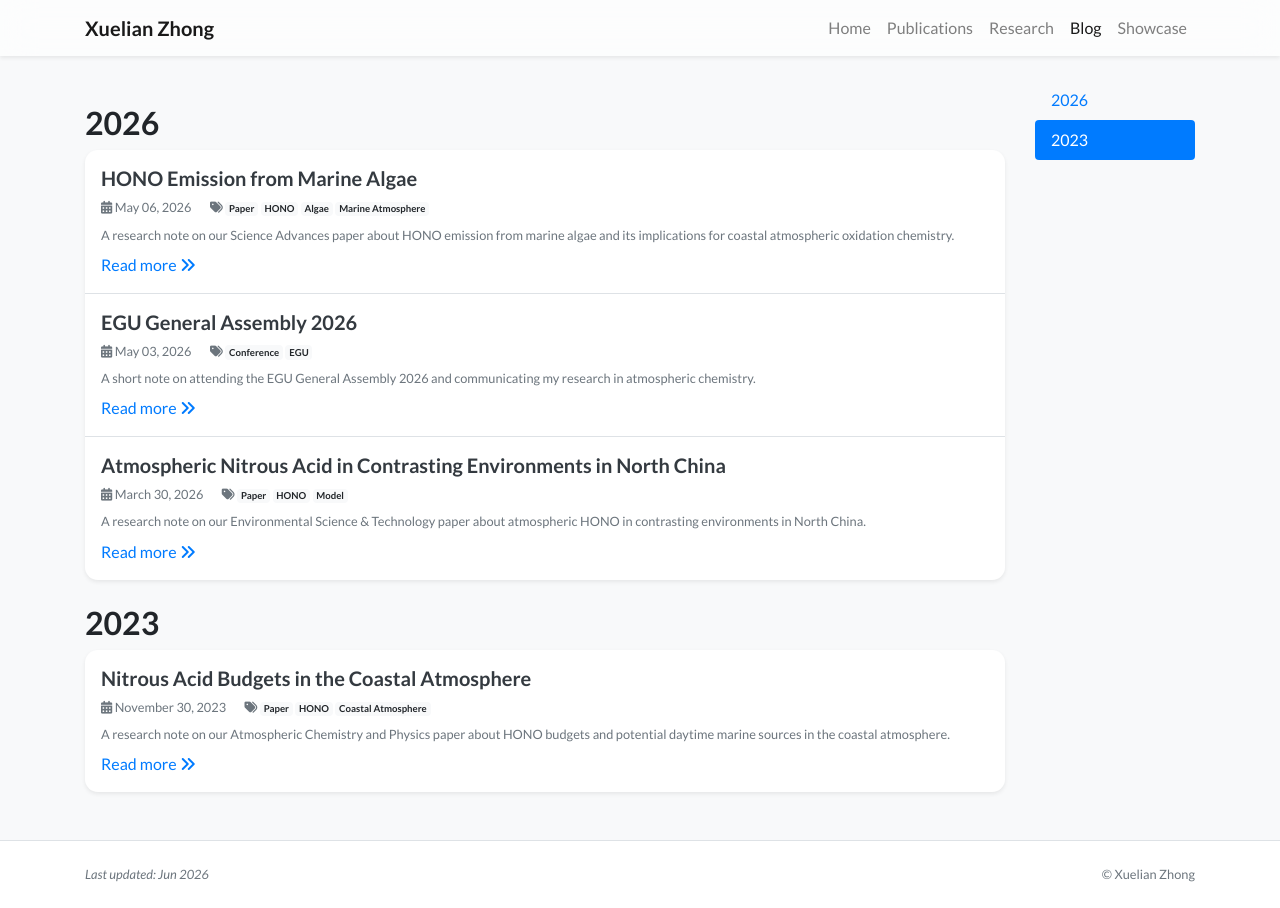
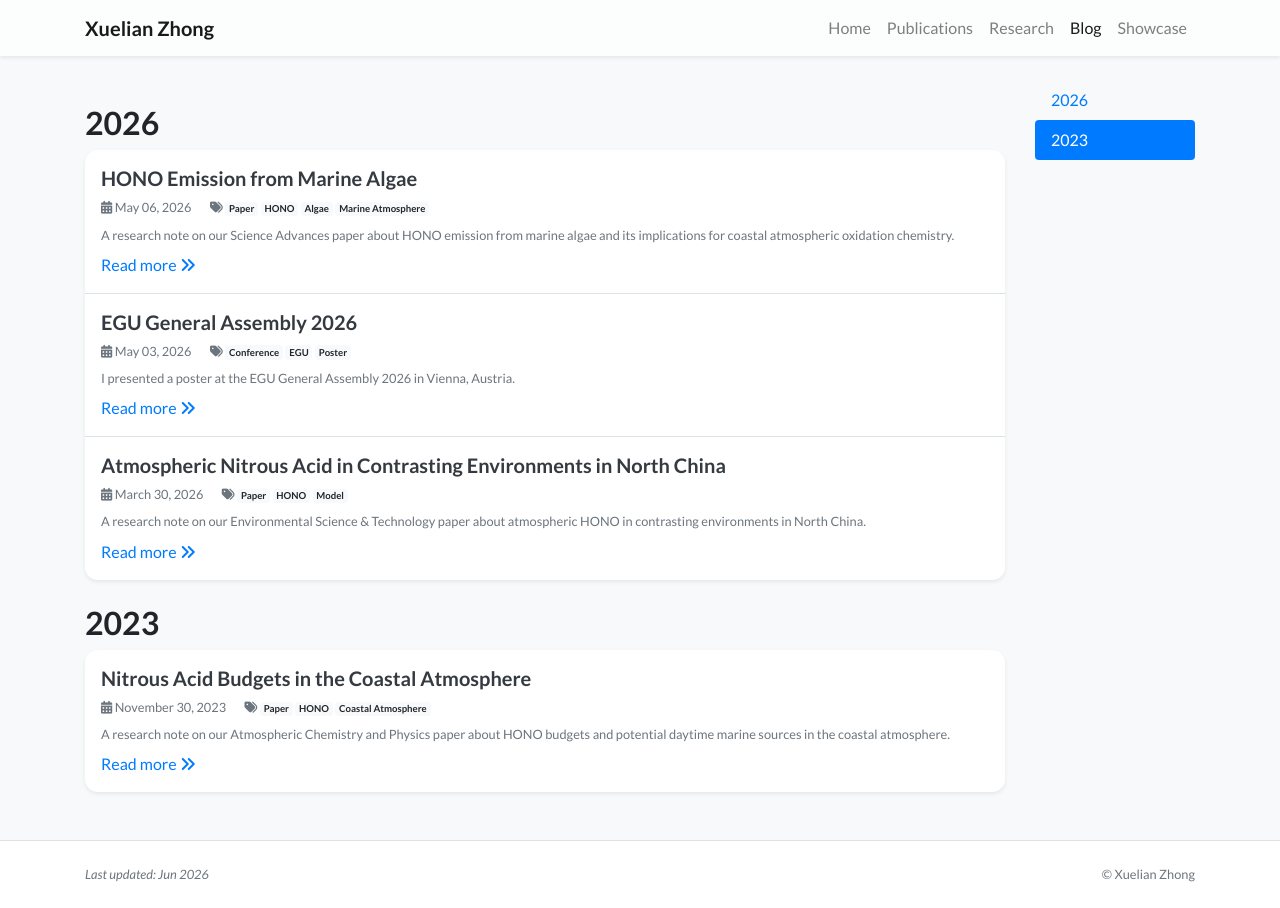
Before and after one commit to zhongdom0619/xuelian, a Jekyll site: the page built from blog.html, in a window 1280 px wide. Built offline with Jekyll 4.4.1, drawn with Linux system fonts in a browser that asks for light colours; nearby versions of some CDN libraries; a style sheet for code colours, icons or effects is not loaded.

Commit message:
Update 2026-05-03-egu-general-assembly-2026.md

```diff
--- a/_posts/2026-05-03-egu-general-assembly-2026.md
+++ b/_posts/2026-05-03-egu-general-assembly-2026.md
@@ -2,19 +2,18 @@
 layout: post
 title: "EGU General Assembly 2026"
 date: 2026-05-04 00:00:00 +0800
-tags: [Conference, EGU]
+tags: [Conference, EGU, Poster]
 excerpt: >-
-  A short note on attending the EGU General Assembly 2026 and communicating my research in atmospheric chemistry.
+  I presented a poster at the EGU General Assembly 2026 in Vienna, Austria.
 ---
 
-![EGU General Assembly 2026]({{ '/assets/images/blog/egu-2026.jpg' | relative_url }})
+<p align="center">
+  <img src="{{ '/assets/images/blog/egu-2026.jpg' | relative_url }}" alt="EGU General Assembly 2026" style="max-width: 650px; width: 100%; height: auto;">
+</p>
+<p align="center" style="font-size: 0.9rem; color: #666; margin-top: -0.5rem;">
+  Poster presentation at the EGU General Assembly 2026, Vienna, Austria.
+</p>
 
-I attended the **EGU General Assembly 2026** in Vienna, Austria.
+I presented a poster entitled **"Nitrous Acid (HONO) Emission from Marine Algae"** in the session **"BG1.6 Nitrogen Cycling in the Anthropocene: Microbiological Processes, Land-atmosphere- Interactions and Global Change Feedbacks"** at the **EGU General Assembly 2026** in Vienna, Austria.
 
-The EGU General Assembly is one of the major international meetings in geosciences, bringing together researchers working on atmospheric science, climate, environmental chemistry, Earth system processes, and related fields.
-
-For my research, EGU provides a valuable opportunity to learn about recent progress in atmospheric composition, air quality, reactive nitrogen chemistry, and atmospheric oxidation processes. It is also a good platform to communicate my work on HONO chemistry and receive feedback from the broader atmospheric science community.
-
-Attending this meeting helped me think more broadly about how HONO chemistry connects with atmospheric oxidation capacity, air pollution, and coastal atmospheric processes.
-
-[Conference website](https://www.egu26.eu/)
+The poster presented my research on **HONO emissions from marine algae and their potential impacts on coastal atmospheric oxidation chemistry**, highlighting marine algae as a previously overlooked biological source of atmospheric HONO.
```
